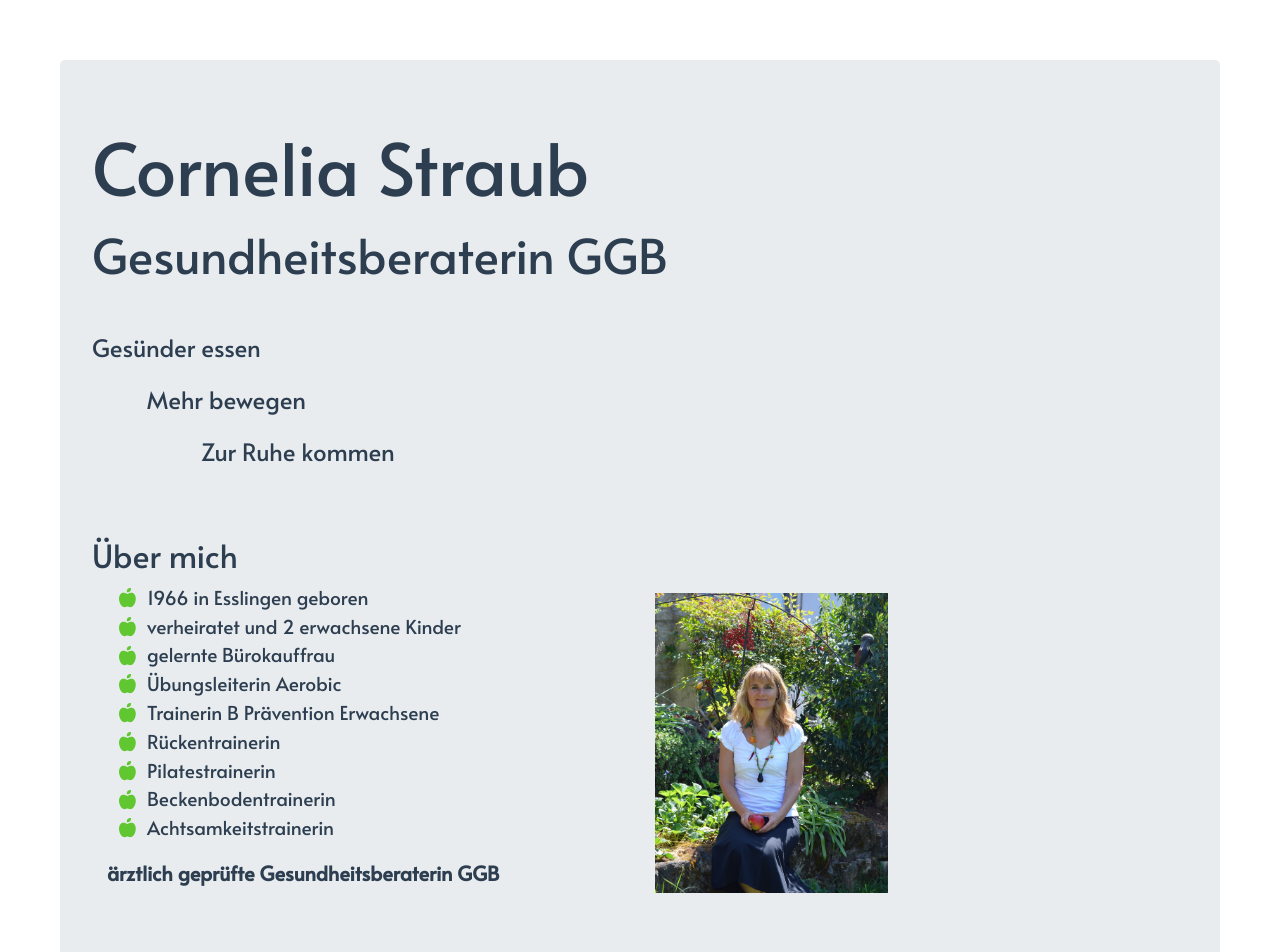
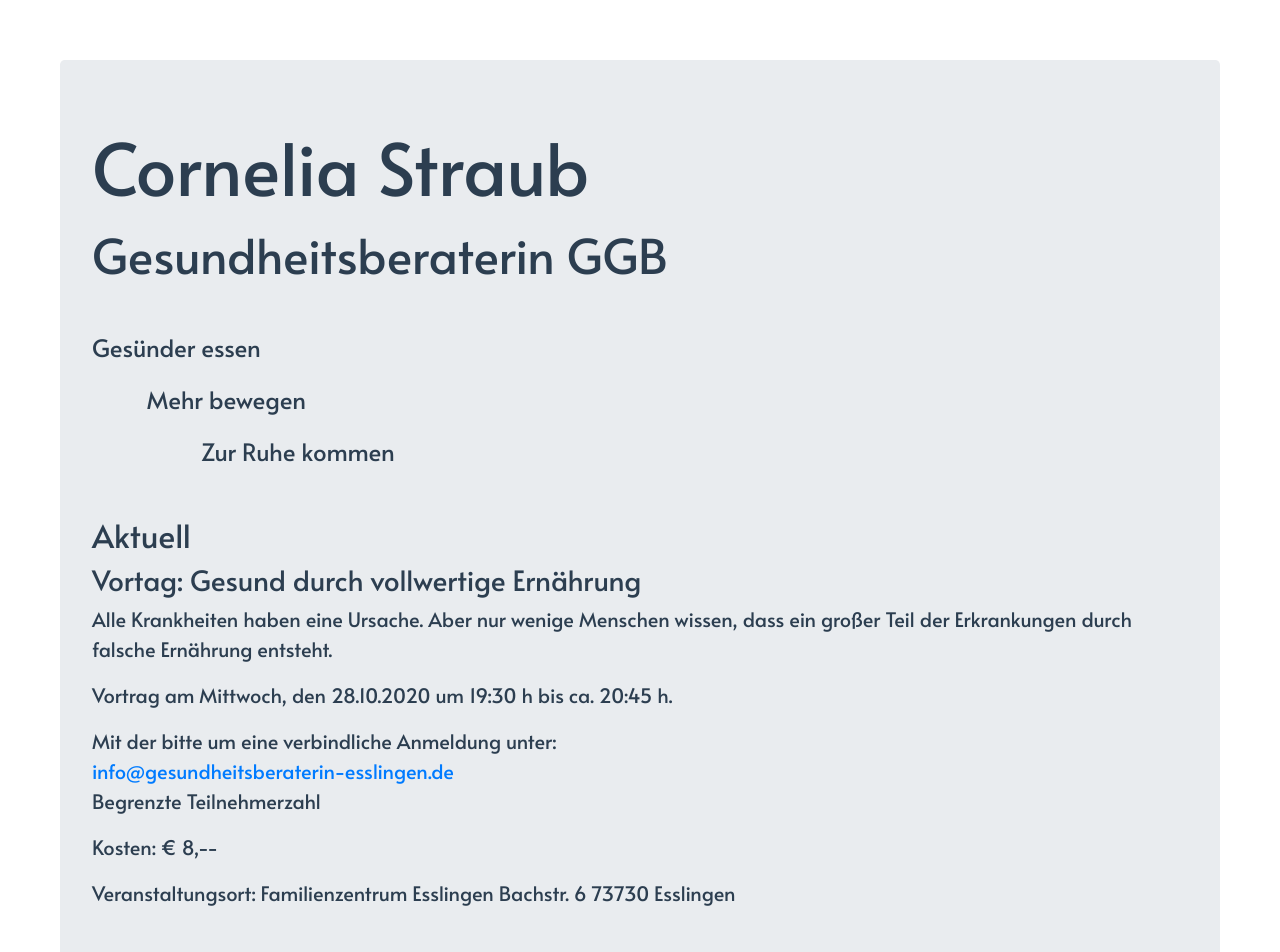
Before and after one commit to itmr-dev/gesundheitsberaterin-esslingen.de, a Vue app: page / in a window 1280 px wide. Shown: the top 952 px of the page. Built offline with nearby package versions, Linux system fonts and the light colour scheme.

Commit message:
added current event

```diff
--- a/src/App.vue
+++ b/src/App.vue
@@ -22,6 +22,46 @@
           <b-row>
             <p style="margin-left: 10%; font-size: 1.5rem;">Zur Ruhe kommen</p>
           </b-row>
+
+          <b-row>
+            <h2>Aktuell</h2>
+          </b-row>
+          <b-row>
+            <h3>Vortag: Gesund durch vollwertige Ernährung</h3>
+          </b-row>
+            <b-row>
+              <p class="text">
+                Alle Krankheiten haben eine Ursache. Aber nur wenige Menschen wissen, dass ein großer Teil der Erkrankungen durch falsche Ernährung entsteht.
+              </p>
+            </b-row>
+            <b-row>
+              <p class="text">
+                Vortrag am Mittwoch, den 28.10.2020 um 19:30 h bis ca. 20:45 h.
+              </p>
+            </b-row>
+            <b-row>
+              <p class="text">
+                Mit der bitte um eine verbindliche Anmeldung unter:
+                <br>
+                <a href="mailto:info@gesundheitsberaterin-esslingen.de">info@gesundheitsberaterin-esslingen.de</a>
+                <br>
+                Begrenzte Teilnehmerzahl
+              </p>
+            </b-row>
+            <b-row>
+              <p class="text">
+                Kosten: € 8,--
+              </p>
+            </b-row>
+            <b-row>
+              <p class="text">
+                Veranstaltungsort:
+                Familienzentrum Esslingen
+                Bachstr. 6
+                73730 Esslingen
+              </p>
+            </b-row>
+
           <b-row>
             <h2>Über mich</h2>
           </b-row>
@@ -176,6 +216,10 @@
     margin-top: 50px;
   }
 
+  h2 {
+    margin-top: 30px;
+  }
+
   li {
     font-size: 1.2rem;
   }
```
